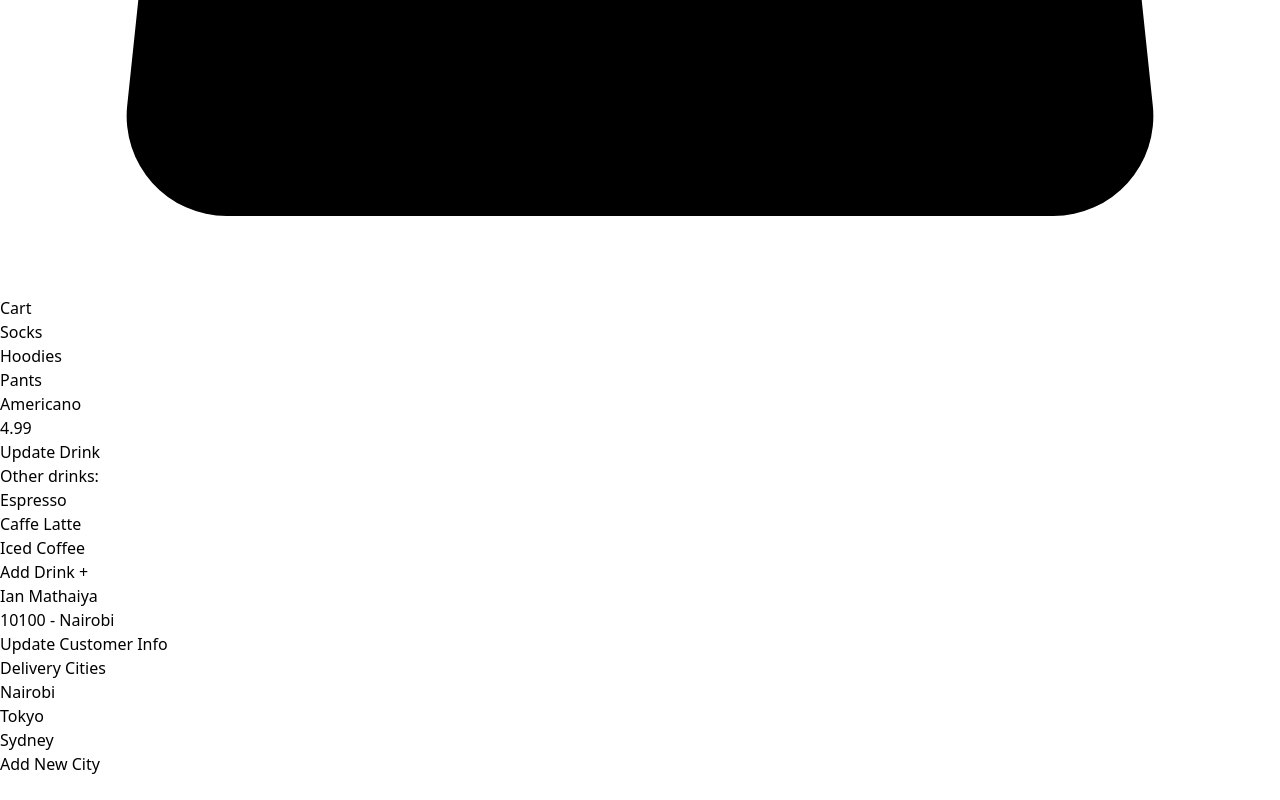
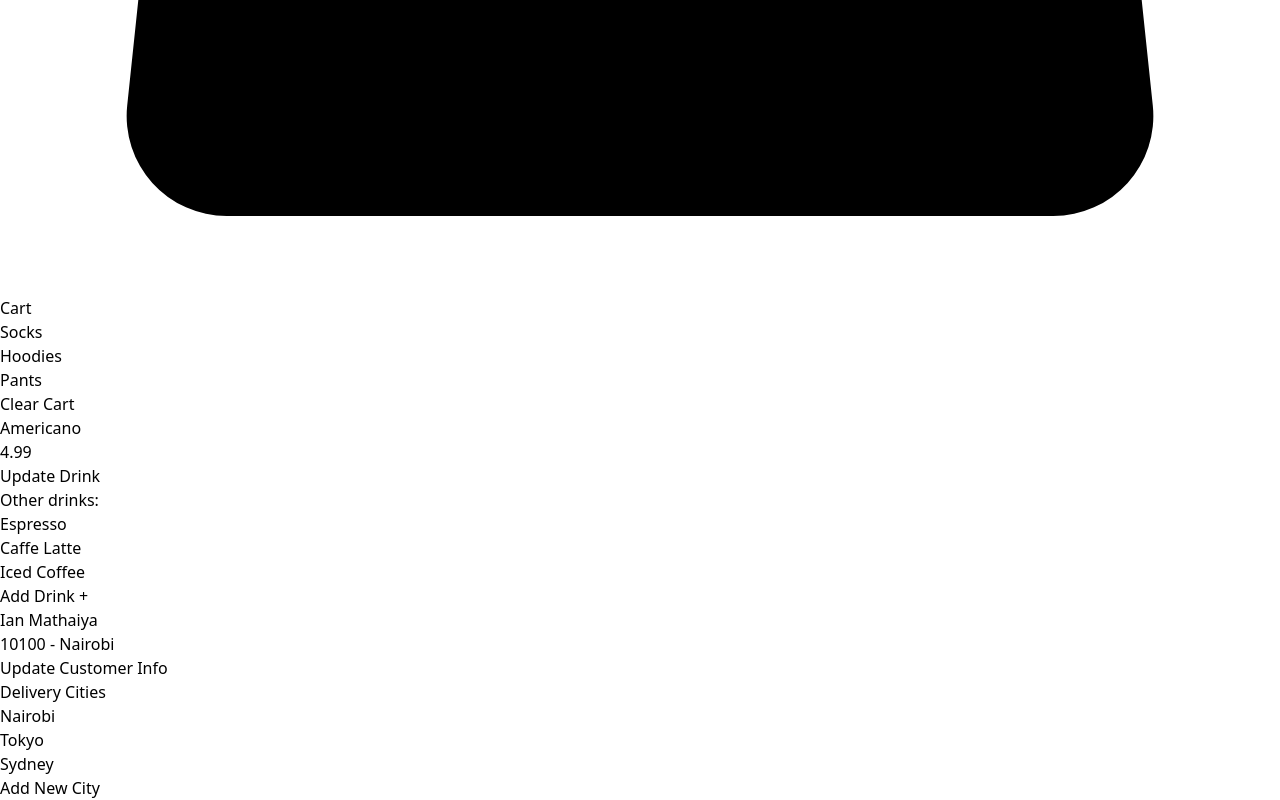
Before and after one commit to iann-mathaiya/react-typescript-starter-kit, a React (Vite) app: page / in a window 1280 px wide. Shown: the part 1032-1832 px from the top of the page. Before the commit the page ends 1808 px from the top, so only its background shows below. Built offline with nearby package versions, Linux system fonts and the light colour scheme.

Commit message:
sharing state between components

```diff
--- a/src/App.tsx
+++ b/src/App.tsx
@@ -30,6 +30,10 @@ export default function App() {
 
   const handleSelectItem = (item: string) => {
     alert(`${item} selected`)
+  }
+
+  const handleClearCartItems = () => {
+    setCartitems([])
   }
 
   const handleAddCity = () => {
@@ -71,7 +75,7 @@ export default function App() {
         <NavBar cartItemsCount={cartItems.length} />
       </div>
 
-      <Cart cartItems={cartItems} />
+      <Cart cartItems={cartItems} onClear={handleClearCartItems} />
 
       <div>
         <div className='flex justify-between items-start'>
--- a/src/components/Cart.tsx
+++ b/src/components/Cart.tsx
@@ -1,14 +1,16 @@
+import Button from "./Button"
 import ListGroup from "./ListGroup"
 
 interface Props {
   cartItems: string[]
+  onClear: () => void
 }
 
-export default function Cart({ cartItems }: Props) {
+export default function Cart({ cartItems, onClear }: Props) {
   return (
-    <div>
-      <ListGroup heading="Cart" list={cartItems} />
-
+    <div className='flex items-start justify-between'>
+      <ListGroup heading='Cart' list={cartItems} />
+      <Button onClick={onClear}>Clear Cart</Button>
     </div>
   )
 }
--- a/src/components/ListGroup.tsx
+++ b/src/components/ListGroup.tsx
@@ -20,7 +20,7 @@ export default function ListGroup({
     <div className="space-y-2">
       <h1 className='text-2xl text-slate-800 font-semibold'>{heading}</h1>
       {list.length === 0 && (
-        <h2 className=' text-stone-500 font-medium'>No cities added yet.</h2>
+        <h2 className=' text-stone-500 font-medium'>No items added yet.</h2>
       )}
       <ul className='list-disc list-outside'>
         {list.map((item, index) => (
```
